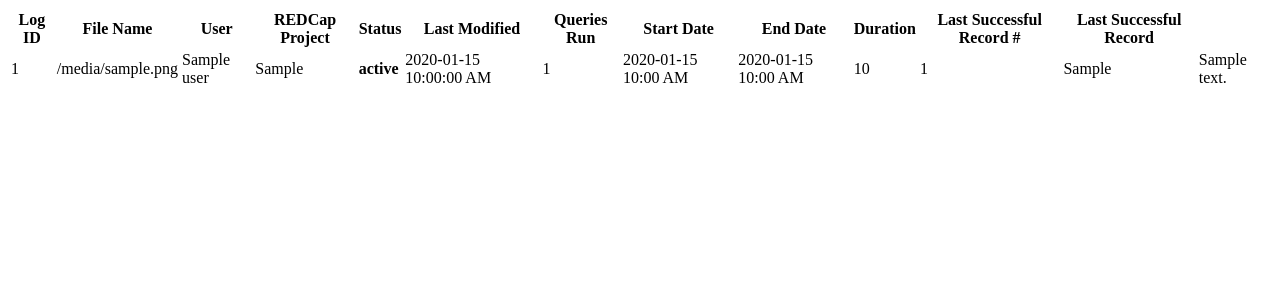
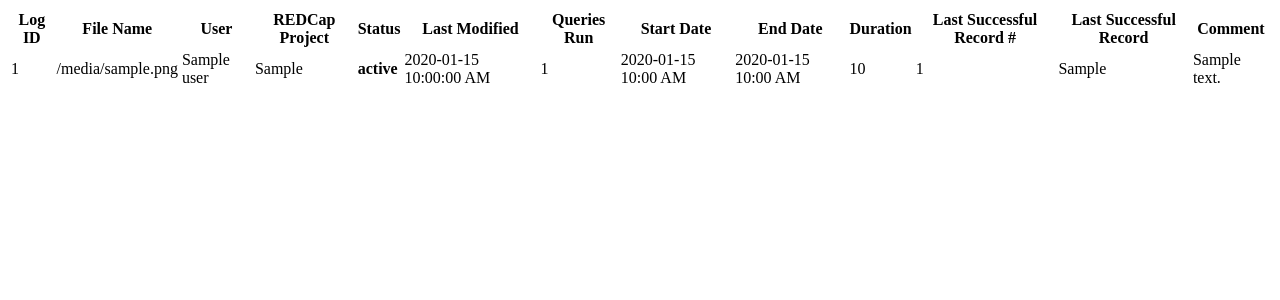
Before and after one commit to Center-for-Health-Informatics/redcap_importer, a Django app: template redcap_importer/templates/redcap_importer/snippets/upload_log_list.html in a window 1280 px wide. Shown: the top 300 px of the page. Run offline with Django 3.2, Linux system fonts and the light colour scheme; the template is opened without the code that fills it: most values are stand-ins (such as "Sample title", 1, 10 or a date in 2020).

Commit message:
missing header cell on html table

```diff
--- a/redcap_importer/templates/redcap_importer/snippets/upload_log_list.html
+++ b/redcap_importer/templates/redcap_importer/snippets/upload_log_list.html
@@ -13,6 +13,7 @@
             <th>Duration</th>
             <th>Last Successful Record #</th>
             <th>Last Successful Record</th>
+            <th>Comment</th>
         </tr>
     </thead>
     <tbody>
```
